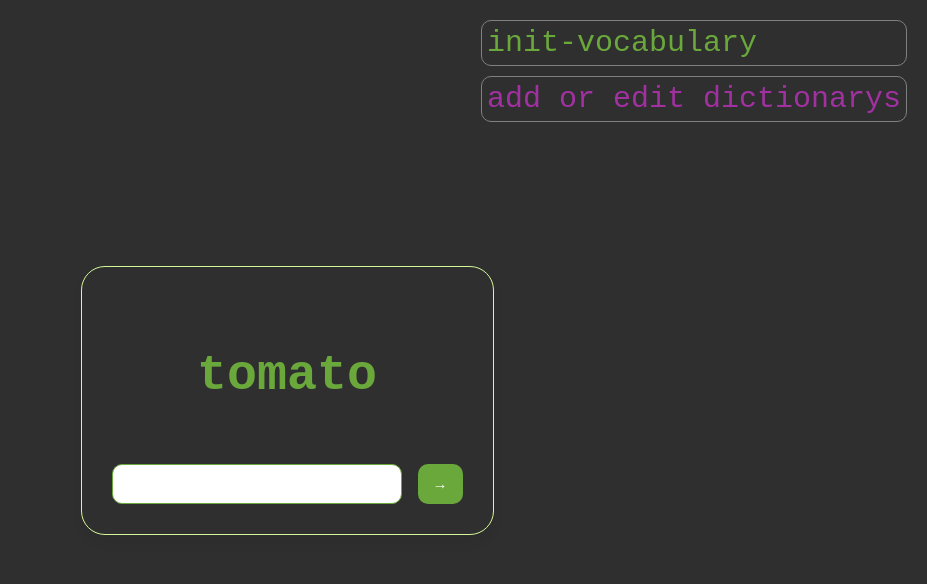
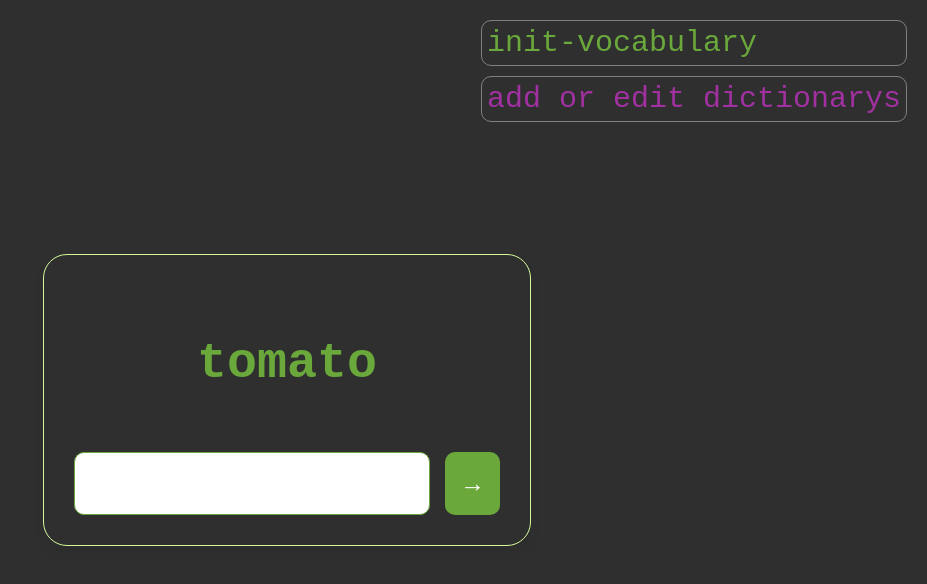
Before and after one commit to KiwiUserSFTW/language-cards, a React (Vite) app: page /cards in a window 1280 px wide. Shown: the top 584 px of the page, without its empty margins (353-1280 px from the left). Built offline with nearby package versions, Linux system fonts and the light colour scheme.

Commit message:
input scale have changed

```diff
--- a/src/components/cards/card/card.scss
+++ b/src/components/cards/card/card.scss
@@ -20,15 +20,14 @@
 
   &-answer-input {
     display: flex;
-    gap: 16px;
-    height: 40px;
+    gap: 15px;
 
     input {
       font-size: $font-size-xlarge;
       border: 1px solid $color-primary;
       border-radius: $border-radius-medium;
-      padding: 10px 10px;
-      font-size: 1.3rem;
+      padding: $pading-xmedium;
+      font-size: $font-size-base;
       transition: border-color 0.2s ease;
 
       &:focus {
@@ -45,7 +44,7 @@
       padding: 0 15px;
       cursor: pointer;
       transition: background-color 0.2s ease;
-      font-size: $font-size-small;
+      font-size: $font-size-base;
       &:hover {
         background-color: #578a30;
       }
--- a/src/styles/_variables.scss
+++ b/src/styles/_variables.scss
@@ -21,6 +21,7 @@ $border-radius-large: 1.5rem;
 // Padding
 $padding-small: 0.3125rem; // 5px
 $padding-medium: 0.625rem; // 10px
+$pading-xmedium: 1rem; // 25px
 $padding-large: 1.875rem; // 30px
 
 // Font sizes
```
